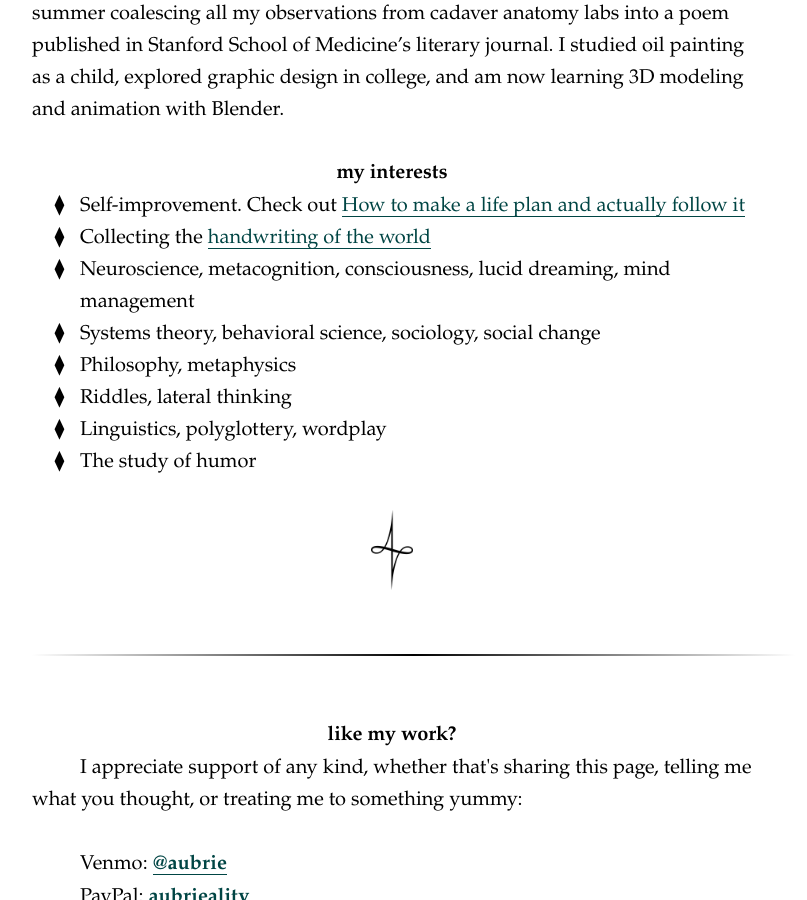
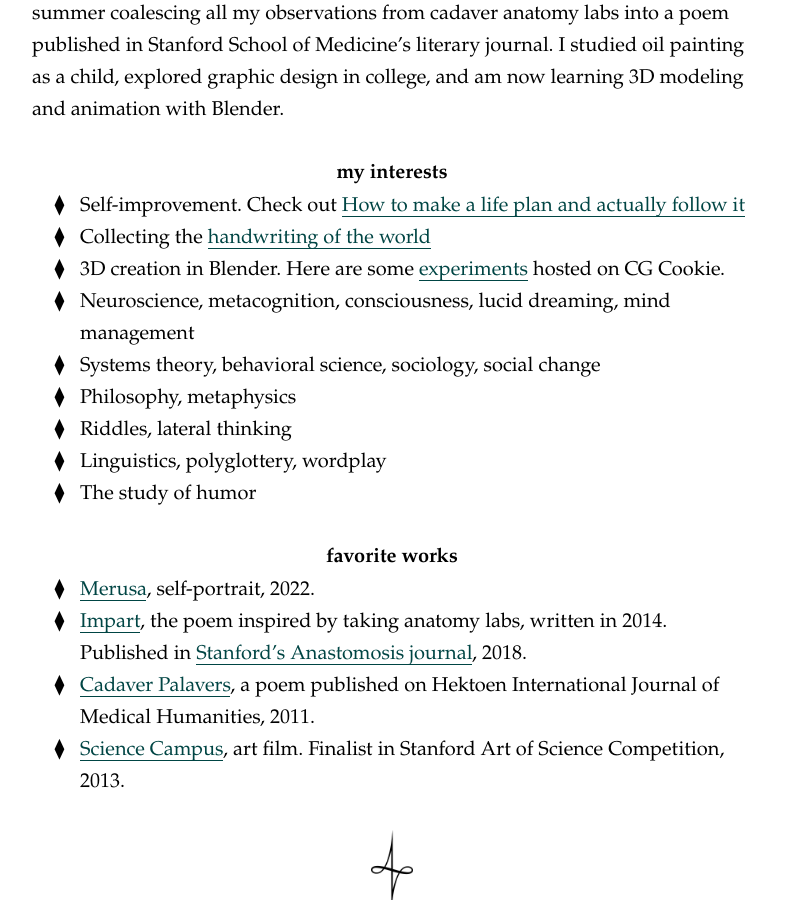
Before and after one commit to aubrielee/aubrielee.github.io, a Jekyll site: the page built from home.md, in a window 1280 px wide and 900 px high, scrolled down 779 px. Shown: the whole window, without its empty margins (248-1055 px from the left). Built offline with Jekyll 4.4.1, drawn with Linux system fonts in a browser that asks for light colours; nearby versions of some CDN libraries; some web fonts are replaced.

Commit message:
Update home.md

```diff
--- a/home.md
+++ b/home.md
@@ -26,9 +26,16 @@ I have always loved creating art, whether with painted lines or written ones. In
 ## my interests
 - Self-improvement. Check out <a href="https://medium.com/@aubrie/how-to-make-a-life-plan-and-actually-follow-it-801e5335a63a" target="_blank" tabindex="0"><span class="pieceTitle">How to make a life plan and actually follow it</span></a>
 - Collecting the <a href="https://www.reddit.com/r/Handwriting/comments/ndcful/help_me_collect_the_handwriting_of_the_world_if/" target="_blank" tabindex="0">handwriting of the world</a>
+- 3D creation in Blender. Here are some <a href="https://cgcookie.com/u/aubrie" target="_blank" tabindex="0">experiments</a> hosted on CG Cookie.
 - Neuroscience, metacognition, consciousness, lucid dreaming, mind management
 - Systems theory, behavioral science, sociology, social change
 - Philosophy, metaphysics
 - Riddles, lateral thinking
 - Linguistics, polyglottery, wordplay
 - The study of humor
+
+## favorite works
+- [Merusa](https://www.instagram.com/p/CkZ0RtRL4HY/?utm_source=ig_web_copy_link), self-portrait, 2022.
+- <a href="https://med.stanford.edu/content/dam/sm/medicineandthemuse/documents/Fall-2018.pdf#page=13" target="_blank" tabindex="0"><span class="pieceTitle">Impart</span></a>, the poem inspired by taking anatomy labs, written in 2014. Published in <a href="https://med.stanford.edu/medicineandthemuse/events/About.html" target="_blank" tabindex="0">Stanford's Anastomosis journal</a>, 2018.
+- <a href="http://hekint.org/2017/01/22/cadaver-palavers/" target="_blank" tabindex="0"><span class="pieceTitle">Cadaver Palavers</span></a>, a poem published on Hektoen International Journal of Medical Humanities, 2011.
+- <a href="https://www.youtube.com/watch?v=cNyE5ZhvGDI" target="_blank" tabindex="0"><span class="pieceTitle">Science Campus</span></a>, art film. Finalist in Stanford Art of Science Competition, 2013.
```
